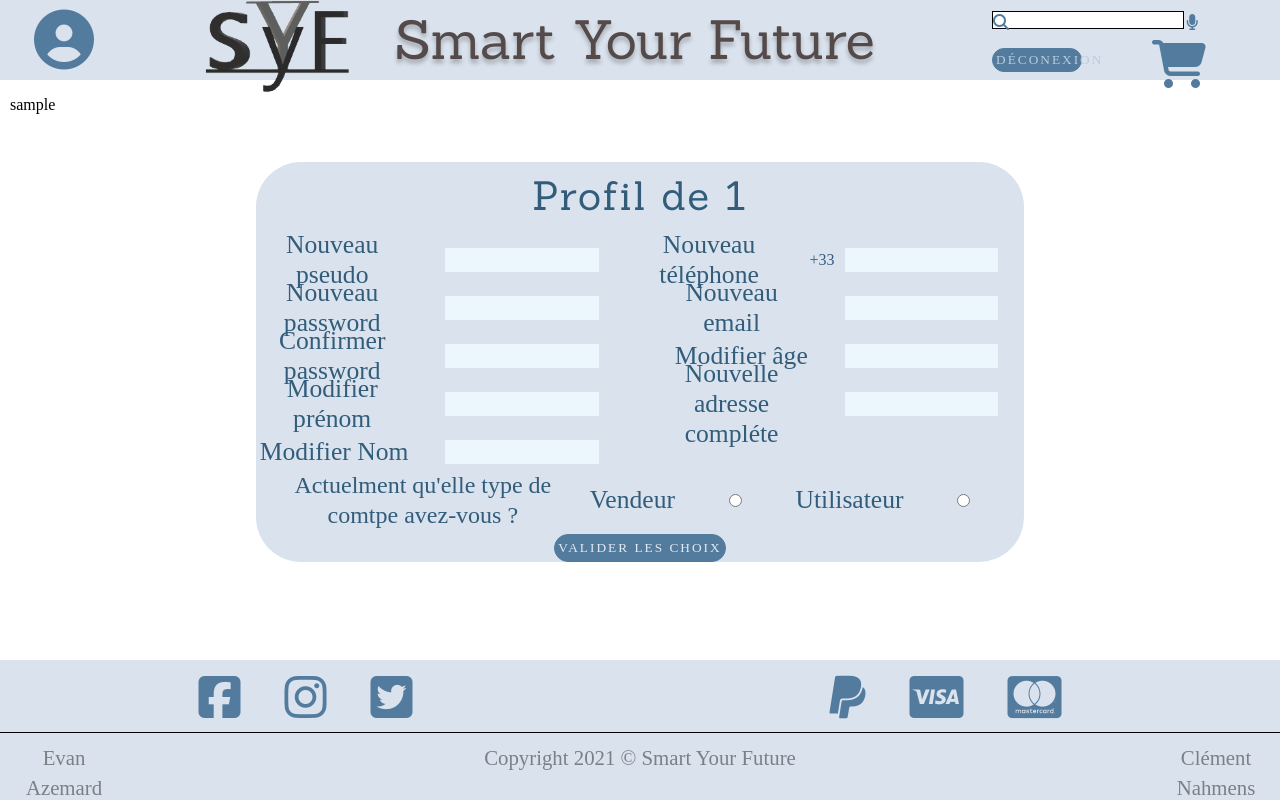
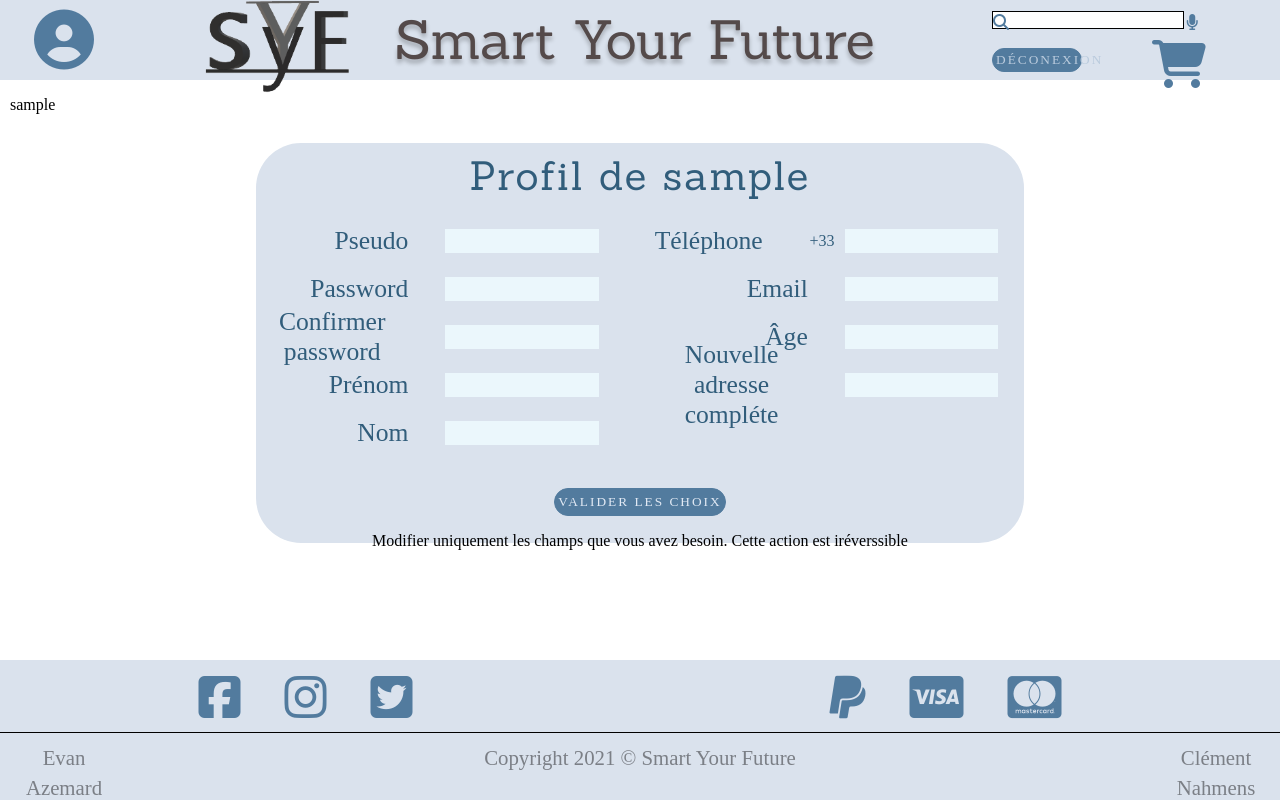
Before and after one commit to evan-azemard/boutique, a PHP site: page /profil in a window 1280 px wide. Run offline with PHP 8.4, Linux system fonts and the light colour scheme; the visitor is signed in with stand-in values (Sample User, id 1); some libraries are stand-ins or nearby versions.

Commit message:
Le seller peut modifier son profil et uniquement les champs qu'il veux y compris le mdp

```diff
--- a/controllers/Login.php
+++ b/controllers/Login.php
@@ -105,11 +105,20 @@ function login()
 
                 }
 
+
                 if (count($errors) < 1) {
                     $_SESSION["user"] = $tab;
-                     $_SESSION["id"] = $tab["id_user"];
+
+                    $_SESSION["id"] = $tab["id_user"];
+                    $_SESSION["pseudo"] = ucfirst(strtolower($tab["pseudo"]));
                     $_SESSION["rank"] = $tab["rank"];
-                    $_SESSION["pseudo"] = ucfirst(strtolower($tab["pseudo"]));
+                    $_SESSION["tel"] = $tab["tel"];
+                    $_SESSION["email"] = $tab["email"];
+                    $_SESSION["age"] = $tab["age"];
+                    $_SESSION["prenom"] = $tab["prenom"];
+                    $_SESSION["nom"] = $tab["nom"];
+                    $_SESSION["adresse"] = $tab["adresse"];
+
                     header('Location: accueil');
                 } else {
                     return $errors;
--- a/controllers/Profil.php
+++ b/controllers/Profil.php
@@ -17,7 +17,6 @@ function profil()
         private $age;
         private $prenom;
         private $nom;
-        private $choix;
         private $adresse;
 
 
@@ -101,15 +100,6 @@ function profil()
             $this->nom = $nom;
         }
 
-        public function getChoix()
-        {
-            return $this->choix;
-        }
-
-        public function setChoix($choix)
-        {
-            $this->choix = $choix;
-        }
 
         public function getAdresse()
         {
@@ -121,7 +111,7 @@ function profil()
             $this->adresse = $adresse;
         }
 
-        public function Update($pseudo, $tel, $password, $email, $r_password, $age, $prenom, $nom, $choix, $adresse)
+        public function Update($pseudo, $tel, $password, $email, $r_password, $age, $prenom, $nom, $adresse)
         {
             $this->setPseudo($pseudo);
             $this->setTel($tel);
@@ -131,11 +121,10 @@ function profil()
             $this->setAge($age);
             $this->setPrenom($prenom);
             $this->setNom($nom);
-            $this->setChoix($choix);
             $this->setAdresse($adresse);
             $errors = array();
             $hpass = password_hash($this->password, PASSWORD_DEFAULT);
-            if ($this->pseudo && $this->tel && $this->password && $this->email && $this->r_password && $this->age && $this->prenom && $this->prenom && $this->nom && $this->choix) {
+            if ($this->pseudo && $this->tel && $this->password && $this->email && $this->r_password && $this->age && $this->prenom && $this->prenom && $this->nom) {
 
                 if (strlen($this->pseudo) > 12) {
                     array_push($errors, "Le pseudo est trop long");
@@ -172,13 +161,14 @@ function profil()
                 if ($this->age < 18) {
                     array_push($errors, "Il faut avoir 18 ans !");
                 }
-                if ($this->choix = 1 && $this->choix != 2)
+                if ($_SESSION["rank"] = 1 && $_SESSION["rank"] != 2)
                 {
                     $sel = select();
 
                     foreach ($sel as $row) {
                         if (isset($row))
                         {
+
                             if ($row["pseudo"] == $this->pseudo) {
                                 array_push($errors, "Le pseudo est déja utilisé");
                             }
@@ -195,7 +185,7 @@ function profil()
                     }
                 }
 
-                if ($this->choix = 2 && $this->choix != 1) {
+                if ($_SESSION["rank"] = 2 && $_SESSION["rank"] != 1) {
                     $selle = select2();
 
                     foreach ($selle as $rows) {
@@ -216,15 +206,19 @@ function profil()
                         }
                     }
                 }
-            }else{
-                array_push($errors,"Veuillez remplire tout les champs !");
             }
             if (count($errors) < 1) {
-                if ($this->choix = 1 && $this->choix != 2) {
+                if ($_SESSION["rank"] = 1 && $_SESSION["rank"] != 2 && $this->password != 1) {
                     UpdateA($this->pseudo, $hpass, $this->tel, $this->email, $this->age, $this->prenom, $this->nom, $this->adresse);
                     /*2 = sellers*/
-                } else if ($this->choix = 2 && $this->choix != 1) {
+                } else if ($_SESSION["rank"] = 2 && $_SESSION["rank"] != 1  &&$this->password != 1) {
                     UpdateB($this->pseudo, $hpass, $this->tel, $this->email, $this->age, $this->prenom, $this->nom, $this->adresse);
+                }
+                if ($_SESSION["rank"] = 1 && $_SESSION["rank"] != 2 && $this->password = 1) {
+                    UpdateAA($this->pseudo, $this->tel, $this->email, $this->age, $this->prenom, $this->nom, $this->adresse);
+                    /*2 = sellers*/
+                } else if ($_SESSION["rank"] = 2 && $_SESSION["rank"] != 1  &&$this->password = 1) {
+                    UpdateBB($this->pseudo, $this->tel, $this->email, $this->age, $this->prenom, $this->nom, $this->adresse);
                 }
                session_unset();
                 header("Location: login");
--- a/css/style.css
+++ b/css/style.css
@@ -651,6 +651,7 @@ main{
 #section_login{
     display: flex;
     justify-content: center;
+    margin-bottom: 3%;
 }
 
 /*Form login*/
@@ -742,6 +743,7 @@ main{
 #section_profil{
     display: flex;
     justify-content: center;
+    margin-bottom: 3%;
 }
 
 /*Form login*/
@@ -761,8 +763,23 @@ main{
     justify-content: center;
 }
 
+.profil_labput5{
+    width: 100%;
+    display: flex;
+    justify-content: flex-end;
+    align-items: center;
+    text-align: center;
+    font-size: 1.6rem;
+    color: #315d7b;
+
+}
 .marg{
     margin-right: 0;
+}
+.button_profil_text{
+    width: 100%;
+    display: flex;
+    justify-content: center
 }
 /*-------------------------------------------*\
                  Page Poduit
--- a/model/profil.php
+++ b/model/profil.php
@@ -18,13 +18,31 @@ function UpdateB($pseudo, $hpass, $tel, $email, $age, $prenom, $nom, $adresse)
 }
 
 
+//Update users
+function UpdateAA($pseudo,  $tel, $email, $age, $prenom, $nom, $adresse)
+{
+    $bdd =  db_connect();
+    $sql = $bdd->prepare("UPDATE users SET pseudo= ?, tel = ? , email = ? , age = ? , prenom = ? , nom = ? , adresse = ? WHERE id_user = ?");
+    $sql->execute(array($pseudo, $tel, $email, $age, $prenom, $nom, $adresse,  $_SESSION["id"]));
+}
+
+
+//Update sellers
+function UpdateBB($pseudo, $tel, $email, $age, $prenom, $nom, $adresse)
+{
+    $bdd =  db_connect();
+    $sql = $bdd->prepare("UPDATE sellers SET pseudo= ? , tel = ? , email = ? , age = ? , prenom = ? , nom = ? , adresse = ? WHERE id_user = ?");
+    $sql->execute(array($pseudo, $tel, $email, $age, $prenom, $nom, $adresse,  $_SESSION["id"]));
+}
+
+
 /*Pour vérifier que le pseudo n'est pas dèjà pris */
 function select ()
 {
     $bdd =  db_connect();
 
-    $sel1 = $bdd->prepare("SELECT * FROM users ");
-    $sel1->execute();
+    $sel1 = $bdd->prepare("SELECT * FROM users WHERE id_user != ? ");
+    $sel1->execute(array($_SESSION["id"]));
     $sel = $sel1->fetchAll();
     return $sel;
 }
@@ -33,8 +51,8 @@ function select2 ()
 {
     $bdd =  db_connect();
 
-    $sel1 = $bdd->prepare("SELECT * FROM sellers ");
-    $sel1->execute();
+    $sel1 = $bdd->prepare("SELECT * FROM sellers WHERE id_user != ?");
+    $sel1->execute(array($_SESSION["id"]));
     $selle = $sel1->fetchAll();
     return $selle;
 }
--- a/view/login.php
+++ b/view/login.php
@@ -7,10 +7,10 @@ if(isset($_POST["submit"])){
     $errors = array();
 }
 ?>
-<?php include 'error.php'; ?>
 <?php echo  $_SESSION["pseudo"];
 ?>
 <main id="login_main">
+<?php include 'error.php'; ?>
     <section id="section_login">
         <form method="post" id="login_form">
             <article class="login_article_button">
--- a/view/profil.php
+++ b/view/profil.php
@@ -3,76 +3,84 @@
 
 if(isset($_POST["submit"])){
     $user = new C_profil();
-    $errors = $user->Update($_POST['pseudo'],$_POST['tel'],$_POST['password'],$_POST['email'], $_POST['r_password'],$_POST['age'],$_POST['prenom'],$_POST['nom'],$_POST['choix'], $_POST['adresse']);
+    $errors = $user->Update(!empty($_POST['pseudo']) ? $_POST['pseudo'] : $_SESSION['pseudo'],
+                !empty($_POST['tel']) ? $_POST['tel'] : $_SESSION['tel'],
+                !empty($_POST['password']) ? $_POST['password'] : 1,
+                !empty($_POST['email']) ? $_POST['email'] : $_SESSION['email'],
+                $_POST['r_password'],
+                !empty($_POST['age']) ? $_POST['age'] : $_SESSION['age'],
+                !empty($_POST['prenom']) ? $_POST['prenom'] : $_SESSION['prenom'],
+                !empty($_POST['nom']) ? $_POST['nom'] : $_SESSION['nom'],
+                !empty($_POST['adresse']) ? $_POST['adresse'] : $_SESSION['adresse']);
 } else {
     $errors = array();
 }
+
 ?>
 <main id="profil_main">
+              <?php include 'error.php'; ?>
     <section id="section_profil">
         <form method="POST" id="profil_form">
             <article id="register_form_article1">
-                <h2>Profil de <?php echo  $_SESSION["id"] ; ?></h2>
+                <h2>Profil de <?php echo  $_SESSION["pseudo"] ; ?></h2>
             </article>
             <article id="register_form_article2">
                 <div class="register_form_contient">
                     <div class="register_labput">
-                        <label for="pseudo"> Nouveau pseudo</label>
-                        <input type="text" minlength="4" name="pseudo" maxlength="12" id="pseudo" required>
+                        <label for="pseudo"> Pseudo</label>
+                        <input type="text" minlength="4" name="pseudo" maxlength="12" id="pseudo" >
                     </div>
                     <div class="register_labput">
-                        <label for="téléphone">Nouveau téléphone</label>
+                        <label for="téléphone">Téléphone</label>
                         <div id="telregister"><p>+33</p></div>
-                        <input type="number" name="tel" maxlength="9" minlength="9" id="téléphone" required>
+                        <input type="number" name="tel" maxlength="9" minlength="9" id="téléphone" >
                     </div>
                 </div>
                 <div class="register_form_contient">
                     <div class="register_labput">
-                        <label for="password">Nouveau password</label>
-                        <input type="password" name="password" minlength="12" maxlength="40"  id="password" required>
+                        <label for="password">Password</label>
+                        <input type="password" name="password" minlength="12" maxlength="40"  id="password" >
                     </div>
                     <div class="register_labput">
-                        <label for="email">Nouveau email</label>
-                        <input type="email"  minlength="9" name="email" maxlength="35" id="email" required>
+                        <label for="email">Email</label>
+                        <input type="email"  minlength="9" name="email" maxlength="35" id="email" >
                     </div>
                 </div>
                 <div class="register_form_contient">
                     <div class="register_labput">
                         <label for="confirme_password">Confirmer password</label>
-                        <input type="password" name="r_password" minlength="12" maxlength="40"   id="confirme_password" required>
+                        <input type="password" name="r_password" minlength="12" maxlength="40"   id="confirme_password" >
                     </div>
                     <div class="register_labput">
-                        <label for="age">Modifier âge</label>
-                        <input type="number" name="age"  minlength="13" maxlength="115" id="age" required>
+                        <label for="age">Âge</label>
+                        <input type="number" name="age"  minlength="13" maxlength="115" id="age" >
                     </div>
                 </div>
                 <div class="register_form_contient">
                     <div class="register_labput">
-                        <label for="prenom">Modifier prénom</label>
-                        <input type="text" name="prenom"  maxlength="12" min="3" id="prenom" required>
+                        <label for="prenom">Prénom</label>
+                        <input type="text" name="prenom"  maxlength="12" min="3" id="prenom" >
                     </div>
                     <div class="register_labput">
                         <label for="adresse">Nouvelle adresse compléte</label>
-                        <input type="text" name="adresse" minlength="20" maxlength="80"  id="adresse" required>
+                        <input type="text" name="adresse" minlength="20" maxlength="80"  id="adresse" >
                     </div>
                 </div>
                 <div class="register_form_contient">
                     <div class="register_labput">
-                        <label for="nom">Modifier Nom</label>
-                        <input type="text" name="nom" maxlength="15" min="3" id="nom" required>
+                        <label for="nom">Nom</label>
+                        <input type="text" name="nom" maxlength="15" min="3" id="nom" >
                     </div>
                 </div>
-                <div class="register_form_contient" >
-                     <div class="register_labput5" style="width: 100%">
-                            <p id="labelcompte">Actuelment qu'elle type de comtpe avez-vous ? </p>
-                            <label for="choix1">Vendeur</label>
-                            <input type="radio" required value="2" name="choix" id="choix1">
-                            <label for="choix2">Utilisateur</label>
-                            <input type="radio" required value="1"  name="choix" id="choix2">
-                        </div>
+
             </article>
-            <article id="register_form_article3_button">
-                <input type="submit" class="button marg" value="Valider les choix" name="submit">
+            <article id="register_form_article3_button" style="display: flex; flex-direction: column; align-content: center">
+                <div class="button_profil_text">
+                    <input type="submit" class="button marg" value="Valider les choix" name="submit">
+                </div>
+                <div class="button_profil_text">
+                    <p>Modifier uniquement les champs que vous avez besoin. Cette action est iréverssible </p>
+                </div>
             </article>
         </form>
     </section>
```
